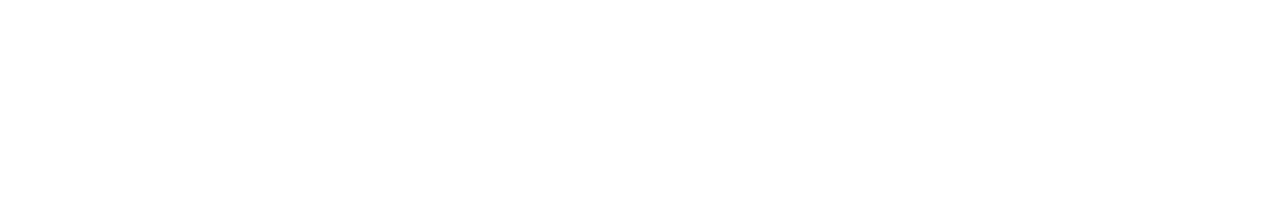
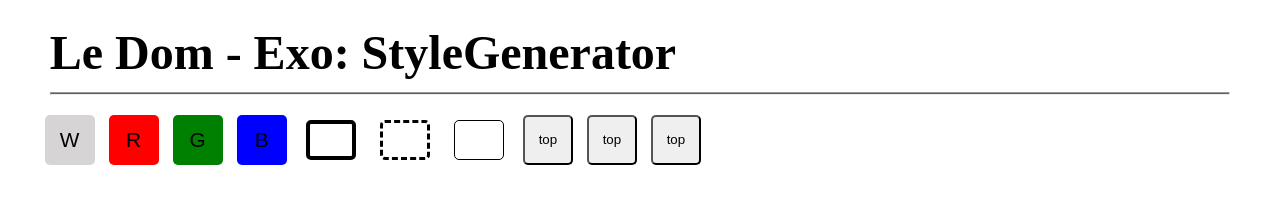
Before and after one commit to Antoinedbp/styleGenerator_DOM_JS, a plain HTML site: page index.html in a window 1280 px wide. Drawn offline with Linux system fonts and the light colour scheme.

Commit message:
premiers bouttons

```diff
--- a/index.html
+++ b/index.html
@@ -5,11 +5,25 @@
     <meta http-equiv="X-UA-Compatible" content="IE=edge">
     <meta name="viewport" content="width=device-width, initial-scale=1.0">
     <link rel="stylesheet" href="./public/css/styles.css">
-    <title>Document</title>
+    <title>Dom - StyleGenerator</title>
 </head>
 <body>
-
-
+    <div class="titre">
+        <h1 class="monH1">Le Dom - Exo: StyleGenerator</h1>
+        <hr class="monHr">
+    </div>
+    <div class="ligne1" style="display: flex;">
+        <button class="btn1" style="background-color: rgb(214, 212, 212);">W</button>
+        <button class="btn1" style="background-color: red;">R</button>
+        <button class="btn1" style="background-color: green;">G</button>
+        <button class="btn1" style="background-color: blue">B</button>
+        <button class="btn2" style="border: 4px solid black;"></button>
+        <button class="btn2" style="border: 3px dashed black"></button>
+        <button class="btn2" style="border: 1px solid black;"></button>
+        <button class="btn3">top</button>
+        <button class="btn3">top</button>
+        <button class="btn3">top</button>
+    </div>
 
     <script src="./src/js/main.js"></script>
 </body>
--- a/public/css/styles.css
+++ b/public/css/styles.css
@@ -0,0 +1,33 @@
+*{
+    margin: 1%;
+}
+.monH1{
+    font-size: 3rem;
+}
+.monHr{
+    background-color: rgb(73, 73, 255);
+    height: 1px;
+
+}
+.btn1{
+    border: none;
+    width: 50px;
+    height: 50px;
+    font-size: 1.3rem;
+    margin-right: 1%;
+    border-radius: 5px;
+    margin: 7px;
+}
+.btn2{
+    width: 50px;
+    height: 40px;
+    margin-top: 12px;
+    background-color: white;
+    border-radius: 5px;
+}
+.btn3{
+    width: 50px;
+    height: 50px;
+    margin: 7px;
+    border-radius: 5px;
+}
```
